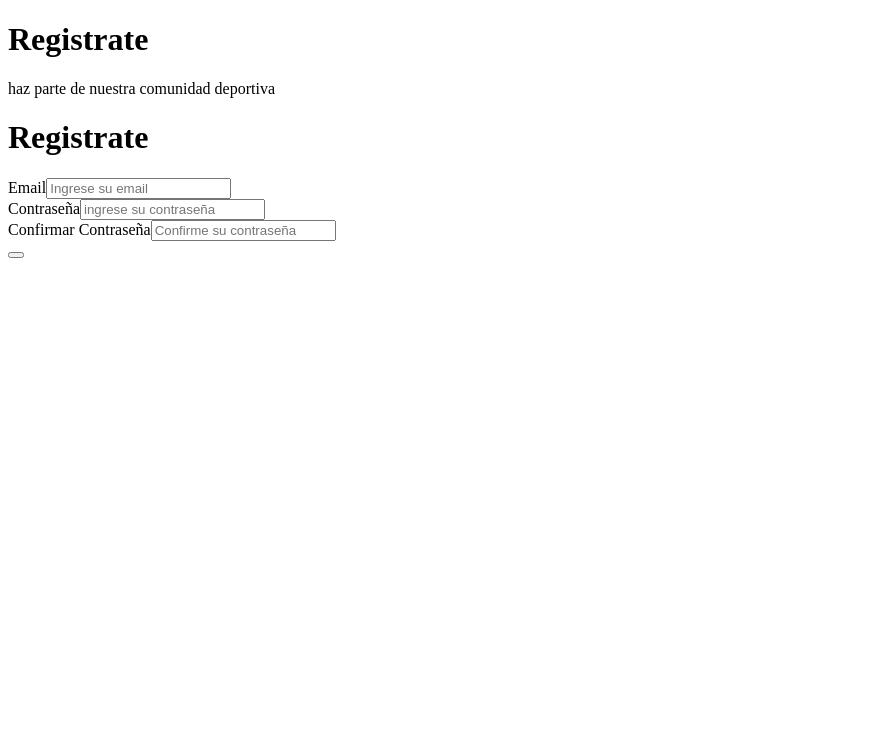
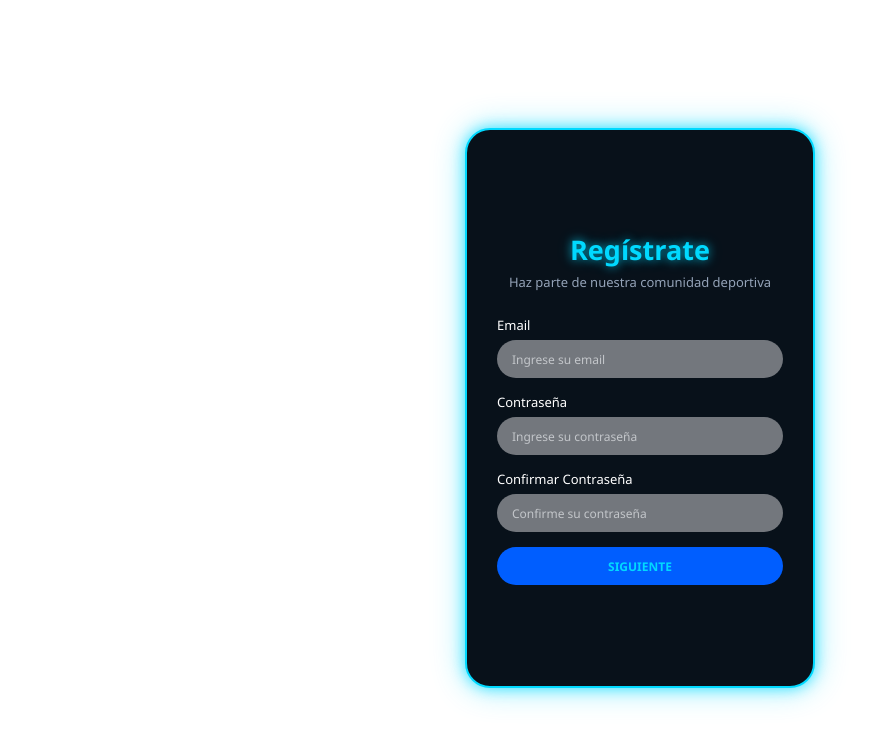
Before and after one commit to BryanAlexander-Reyes/YoPlayFrontend, an Angular app: page /register in a window 1280 px wide. Shown: the top 746 px of the page, without its empty margins (0-889 px from the left). Built offline with nearby package versions, Linux system fonts and the light colour scheme.

Commit message:
se genera html y css del componente de register fecha 14/08/26

```diff
--- a/src/app/pages/usuario/register/register.css
+++ b/src/app/pages/usuario/register/register.css
@@ -0,0 +1,359 @@
+* {
+  margin: 0;
+  padding: 0;
+  box-sizing: border-box;
+  font-family: 'Segoe UI', sans-serif;
+}
+
+/* =====================================================
+   CONTENEDOR PRINCIPAL
+   ===================================================== */
+
+:host {
+  width: 100%;
+  min-height: 100vh;
+
+  display: flex;
+  justify-content: center;
+  align-items: center;
+}
+
+
+/* =====================================================
+   TARJETA PRINCIPAL
+   ===================================================== */
+
+.register-card {
+  width: 350px;
+  min-height: 560px;
+
+  padding: 35px 30px;
+
+  background: #08111a;
+
+  border: 2px solid #00d9ff;
+  border-radius: 25px;
+
+  display: flex;
+  flex-direction: column;
+  justify-content: center;
+
+  box-sizing: border-box;
+
+  box-shadow:
+    0 0 10px rgba(0, 217, 255, 0.6),
+    0 0 25px rgba(0, 217, 255, 0.3);
+
+  animation: luzRegister 3s ease-in-out infinite;
+}
+
+
+/* =====================================================
+   ANIMACIÓN DE LA TARJETA
+   ===================================================== */
+
+@keyframes luzRegister {
+
+  0% {
+    box-shadow:
+      0 0 8px rgba(0, 217, 255, 0.4),
+      0 0 20px rgba(0, 217, 255, 0.2);
+  }
+
+  50% {
+    box-shadow:
+      0 0 15px rgba(0, 217, 255, 0.8),
+      0 0 35px rgba(0, 217, 255, 0.5);
+  }
+
+  100% {
+    box-shadow:
+      0 0 8px rgba(0, 217, 255, 0.4),
+      0 0 20px rgba(0, 217, 255, 0.2);
+  }
+}
+
+
+/* =====================================================
+   FORMULARIO
+   ===================================================== */
+
+.formulario {
+  width: 100%;
+
+  display: flex;
+  flex-direction: column;
+}
+
+
+/* =====================================================
+   TITULO
+   ===================================================== */
+
+.register-card1 {
+  width: 100%;
+
+  text-align: center;
+
+  margin-bottom: 25px;
+}
+
+.register-card1 h1 {
+  margin: 0;
+
+  color: #00d9ff;
+
+  font-size: 27px;
+
+  font-weight: bold;
+
+  text-shadow:
+    0 0 8px rgba(0, 217, 255, 0.6),
+    0 0 15px rgba(0, 217, 255, 0.3);
+}
+
+
+/* =====================================================
+   DESCRIPCIÓN
+   ===================================================== */
+
+.register-card1 p {
+  margin-top: 5px;
+
+  color: #94a3b8;
+
+  font-size: 13px;
+
+  text-align: center;
+}
+
+
+/* =====================================================
+   CONTENEDOR DE CADA CAMPO
+   ===================================================== */
+
+.register-form {
+  width: 100%;
+
+  display: flex;
+  flex-direction: column;
+
+  margin-bottom: 15px;
+}
+
+
+/* =====================================================
+   LABEL
+   ===================================================== */
+
+.register-form label {
+  margin-bottom: 6px;
+
+  color: white;
+
+  font-size: 13px;
+}
+
+
+/* =====================================================
+   INPUT
+   ===================================================== */
+
+.register-form input,
+.register-form select {
+
+  width: 100%;
+
+  height: 38px;
+
+  padding: 0 15px;
+
+  border: none;
+
+  border-radius: 20px;
+
+  outline: none;
+
+  background: #73777d;
+
+  color: white;
+
+  font-size: 12px;
+
+  transition: 0.3s;
+}
+
+
+/* =====================================================
+   PLACEHOLDER
+   ===================================================== */
+
+.register-form input::placeholder {
+  color: #c3c6ca;
+}
+
+
+/* =====================================================
+   SELECT
+   ===================================================== */
+
+.register-form select {
+  color: #c3c6ca;
+
+  cursor: pointer;
+}
+
+.register-form select option {
+  background: #08111a;
+
+  color: white;
+}
+
+
+/* =====================================================
+   INPUT FOCUS
+   ===================================================== */
+
+.register-form input:focus,
+.register-form select:focus {
+
+  background: #858a90;
+
+  box-shadow:
+    0 0 8px rgba(0, 217, 255, 0.5);
+}
+
+
+/* =====================================================
+   FECHA
+   ===================================================== */
+
+.register-form input[type="date"] {
+  color: #c3c6ca;
+}
+
+
+/* =====================================================
+   TÉRMINOS
+   ===================================================== */
+
+.terminos {
+
+  display: flex;
+
+  align-items: center;
+
+  gap: 5px;
+
+  margin: 5px 2px 18px;
+
+  color: #94a3b8;
+
+  font-size: 11px;
+}
+
+
+/* CHECKBOX */
+
+.terminos input[type="checkbox"] {
+
+  width: auto;
+  height: auto;
+
+  margin: 0;
+
+  cursor: pointer;
+}
+
+
+/* TEXTO */
+
+.terminos label {
+  cursor: pointer;
+}
+
+
+/* LINK */
+
+.terminos a {
+
+  color: #00d9ff;
+
+  text-decoration: underline;
+
+  cursor: pointer;
+}
+
+
+/* =====================================================
+   BOTÓN SIGUIENTE / REGISTRARSE
+   ===================================================== */
+
+.siguiente-button {
+
+  width: 100%;
+
+  height: 38px;
+
+  border: none;
+
+  border-radius: 20px;
+
+  background: #005eff;
+
+  color: #00d9ff;
+
+  font-size: 12px;
+
+  font-weight: bold;
+
+  cursor: pointer;
+
+  transition: 0.3s;
+}
+
+
+/* =====================================================
+   HOVER
+   ===================================================== */
+
+.siguiente-button:hover {
+
+  background: #00aaff;
+
+  color: white;
+
+  box-shadow:
+    0 0 10px rgba(0, 170, 255, 0.6),
+    0 0 20px rgba(0, 170, 255, 0.3);
+}
+
+
+/* =====================================================
+   FORMULARIO
+   ===================================================== */
+
+.formulario form {
+  width: 100%;
+
+  display: flex;
+  flex-direction: column;
+}
+
+
+/* =====================================================
+   RESPONSIVE
+   ===================================================== */
+
+@media (max-width: 500px) {
+
+  .register-card {
+
+    width: 90%;
+
+    min-height: 550px;
+
+    padding: 30px 22px;
+  }
+
+}
--- a/src/app/pages/usuario/register/register.html
+++ b/src/app/pages/usuario/register/register.html
@@ -1,27 +1,162 @@
 <div class="register-card">
-    <div class="welcome-register">
-        <h1>Registrate</h1>
-        <p>haz parte de nuestra comunidad deportiva</p>
+
+  <!-- =====================================================
+       FORMULARIO 1
+       ===================================================== -->
+  <div *ngIf="!mostrarSegundoFormulario" class="formulario">
+
+    <div class="register-card1">
+      <h1>Regístrate</h1>
+      <p>Haz parte de nuestra comunidad deportiva</p>
     </div>
-    <div class="register-card">
-        <div class="form-group">
-            <div class="register-card1">
-                <h1>Registrate</h1>
-            </div>
+
     <div class="register-form">
       <label for="email">Email</label>
-                <input type="email" placeholder="Ingrese su email" id="email">
+
+      <input
+        type="email"
+        id="email"
+        placeholder="Ingrese su email"
+      />
     </div>
-            <div>
+
+    <div class="register-form">
       <label for="password">Contraseña</label>
-                <input type="password" id="password" placeholder="ingrese su contraseña">
-            </div >
+
+      <input
+        type="password"
+        id="password"
+        placeholder="Ingrese su contraseña"
+      />
+    </div>
+
     <div class="register-form">
-                <label for="password">Confirmar Contraseña</label>
-                <input type="password" id="password" placeholder="Confirme su contraseña">
+      <label for="confirmPassword">Confirmar Contraseña</label>
+
+      <input
+        type="password"
+        id="confirmPassword"
+        placeholder="Confirme su contraseña"
+      />
     </div>
-        </div>
-        <button type="button" class="register-button"></button>
+
+    <button
+      type="button"
+      class="siguiente-button"
+      (click)="siguiente()"
+    >
+      SIGUIENTE
+    </button>
 
   </div>
+
+
+  <!-- =====================================================
+       FORMULARIO 2
+       ===================================================== -->
+  <div *ngIf="mostrarSegundoFormulario" class="formulario">
+
+    <div class="register-card1">
+      <h1>Datos Básicos</h1>
     </div>
+
+    <form>
+
+      <!-- Nombre -->
+      <div class="register-form">
+        <input
+          type="text"
+          id="nombre"
+          placeholder="Nombre"
+        />
+      </div>
+
+      <!-- Apellido -->
+      <div class="register-form">
+        <input
+          type="text"
+          id="apellido"
+          placeholder="Apellido"
+        />
+      </div>
+
+      <!-- Tipo de documento -->
+      <div class="register-form">
+
+        <select id="tipoDocumento">
+
+          <option
+            value=""
+            disabled
+            selected
+          >
+            Tipo de documento
+          </option>
+
+          <option value="cc">
+            Cédula de ciudadanía
+          </option>
+
+          <option value="ce">
+            Cédula de extranjería
+          </option>
+
+          <option value="ti">
+            Tarjeta de identidad
+          </option>
+
+        </select>
+
+      </div>
+
+      <!-- Número de identificación -->
+      <div class="register-form">
+
+        <input
+          type="text"
+          id="identificacion"
+          placeholder="Número de identificación"
+        />
+
+      </div>
+
+      <!-- Fecha de nacimiento -->
+      <div class="register-form">
+
+        <input
+          type="date"
+          id="fechaNacimiento"
+        />
+
+      </div>
+
+      <!-- Términos -->
+      <div class="terminos">
+
+        <input
+          type="checkbox"
+          id="terminos"
+        />
+
+        <label for="terminos">
+          Acepto
+          <a href="#">
+            Términos y Condiciones
+          </a>
+        </label>
+
+      </div>
+
+      <!-- Registrar -->
+      <button
+        type="submit"
+        class="siguiente-button"
+      >
+        REGISTRARSE
+      </button>
+
+    </form>
+
+  </div>
+
+</div>
--- a/src/app/pages/usuario/register/register.ts
+++ b/src/app/pages/usuario/register/register.ts
@@ -1,9 +1,18 @@
 import { Component } from '@angular/core';
+import { NgIf } from '@angular/common';
 
 @Component({
   selector: 'app-register',
-  imports: [],
+  imports: [NgIf],
   templateUrl: './register.html',
   styleUrl: './register.css',
 })
-export class RegisterComponent {}
+export class RegisterComponent {
+
+mostrarSegundoFormulario = false;
+
+siguiente(): void {
+  this.mostrarSegundoFormulario = true;
+}
+
+}
```
Lines whose indentation alone changed are shown as unchanged.
